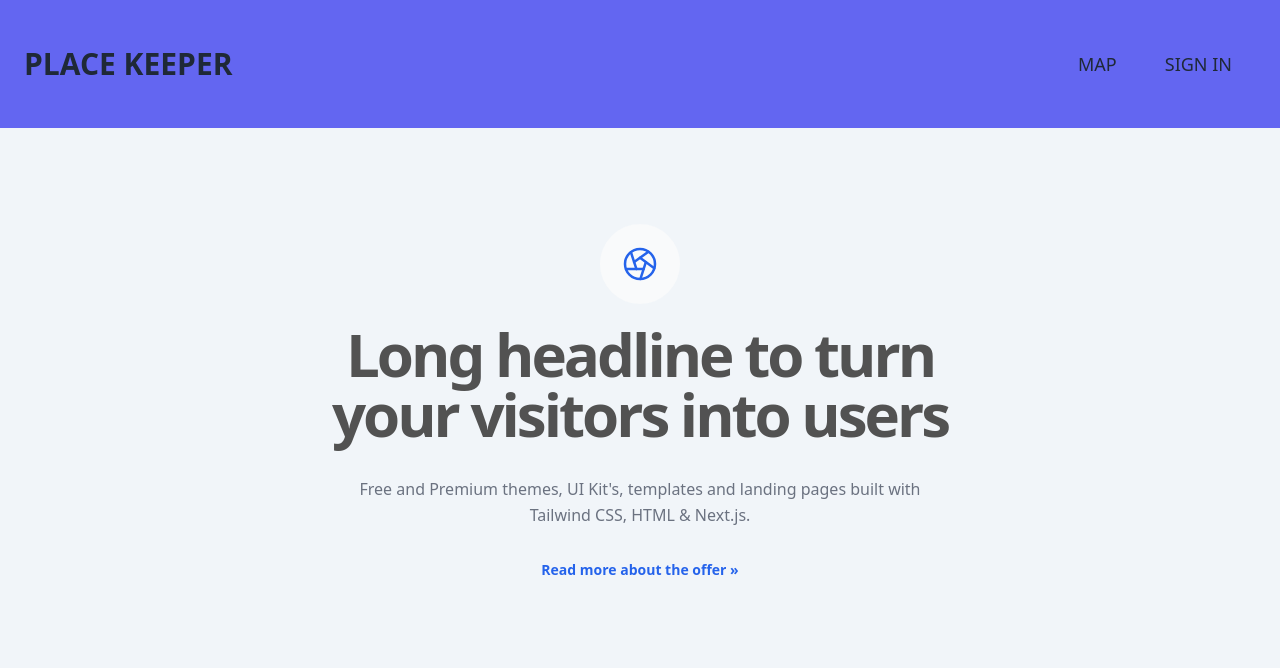
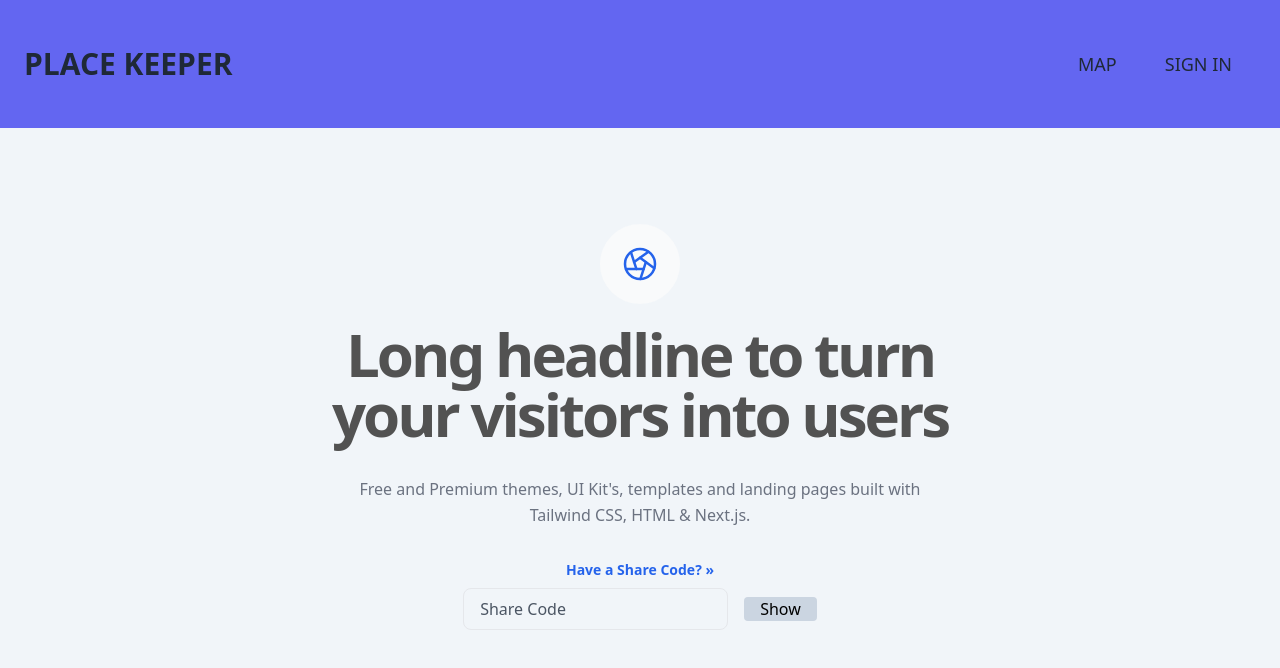
Before and after one commit to mitsu3s/placekeeper, a Next.js app: page / in a window 1280 px wide. Shown: the top 668 px of the page. Built offline with nearby package versions, Linux system fonts and the light colour scheme; no server answers.

Commit message:
Update index.tsx

```diff
--- a/pages/index.tsx
+++ b/pages/index.tsx
@@ -5,11 +5,14 @@ import { useRouter } from 'next/router'
 import ToastMessage from '@/components/Toast'
 
 const Home = () => {
+    const router = useRouter()
     const { data: session, status } = useSession()
     const [showToast, setShowToast] = useState(false)
-    const { push, asPath } = useRouter()
+    const [shareCode, setShareCode] = useState('')
 
-    console.log('session ' + session)
+    const handleShowShareMap = () => {
+        router.push('/share?shareCode=${shareCode}')
+    }
 
     const handleLinkClick = () => {
         if (!session) {
@@ -112,13 +115,29 @@ const Home = () => {
                             with Tailwind CSS, HTML &amp; Next.js.
                         </p>
 
-                        <a
+                        <p
                             className="mx-auto mt-8 text-sm font-semibold text-blue-600 hover:text-neutral-600"
                             title="read more"
                         >
                             {' '}
-                            Read more about the offer »{' '}
-                        </a>
+                            Have a Share Code? »{' '}
+                        </p>
+                        <div>
+                            <input
+                                type="text"
+                                className="w- px-4 py-2 mt-2 text-base text-gray-700 placeholder-gray-600 bg-slate-100 border rounded-lg focus:shadow-outline"
+                                placeholder="Share Code"
+                                value={shareCode}
+                                onChange={(e) => setShareCode(e.target.value)}
+                            />
+                            <button
+                                onClick={handleShowShareMap}
+                                className="bg-slate-300 text-black ml-4 px-4 rounded"
+                                disabled={!shareCode}
+                            >
+                                Show
+                            </button>
+                        </div>
                     </div>
                 </div>
             </section>
```
